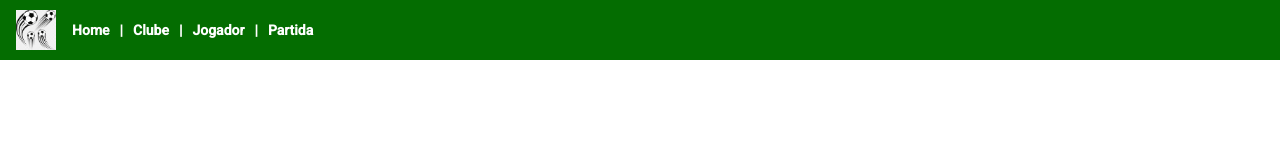
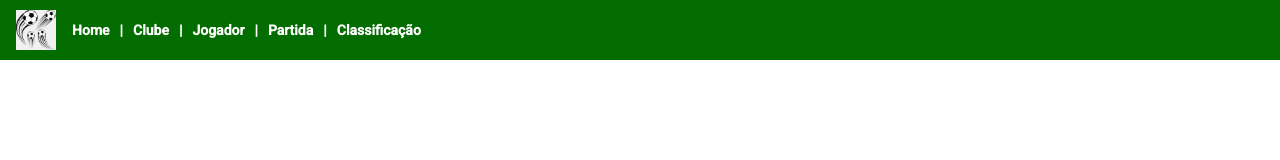
Before and after one commit to czele/AquiCampeao, an Angular app: page / in a window 1280 px wide. Shown: the top 160 px of the page. Built offline with nearby package versions, Linux system fonts and the light colour scheme.

Commit message:
ultimo do dia

```diff
--- a/src/app/app.component.html
+++ b/src/app/app.component.html
@@ -5,6 +5,7 @@
     alt="Logo"
     src="./../assets/bolas.png"
   />
+
   <span><a [routerLink]="['/']">Home</a></span>
   <span class="pipeline">|</span>
   <span><a [routerLink]="['/clube']">Clube</a></span>
@@ -15,6 +16,8 @@
   <span class="pipeline">|</span>
   <span><a [routerLink]="['/partida']">Partida</a></span>
     <div class="spacer"></div>
+    <span class="pipeline">|</span>
+    <span><a [routerLink]="['/classificacao']">Classificação</a></span>
 </div>
 
 
```
